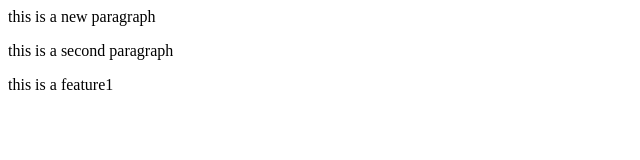
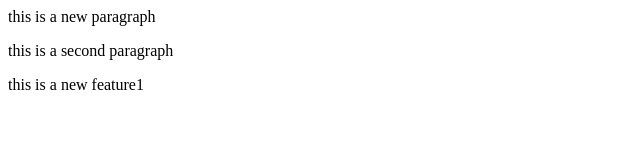
Before and after one commit to Punyaslok123/owl, a plain HTML site: page index.html in a window 1280 px wide. Shown: the full height of the page, 0-640 px from the left. Drawn offline with Linux system fonts and the light colour scheme.

Commit message:
feature1 is added

```diff
--- a/index.html
+++ b/index.html
@@ -1,3 +1,3 @@
 <p>this is a new paragraph</p>
 <p>this is a second paragraph</p>
-<p>this is a feature1</p>
+<p>this is a new feature1</p>
```
